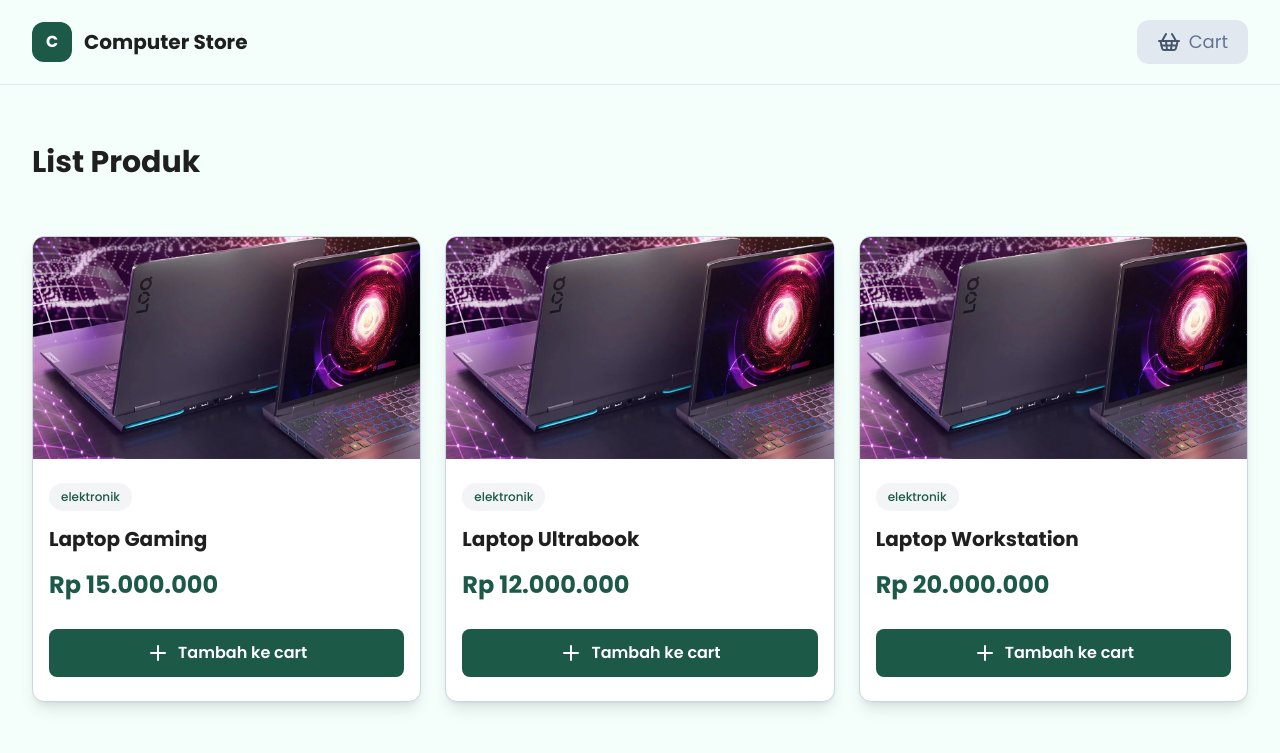
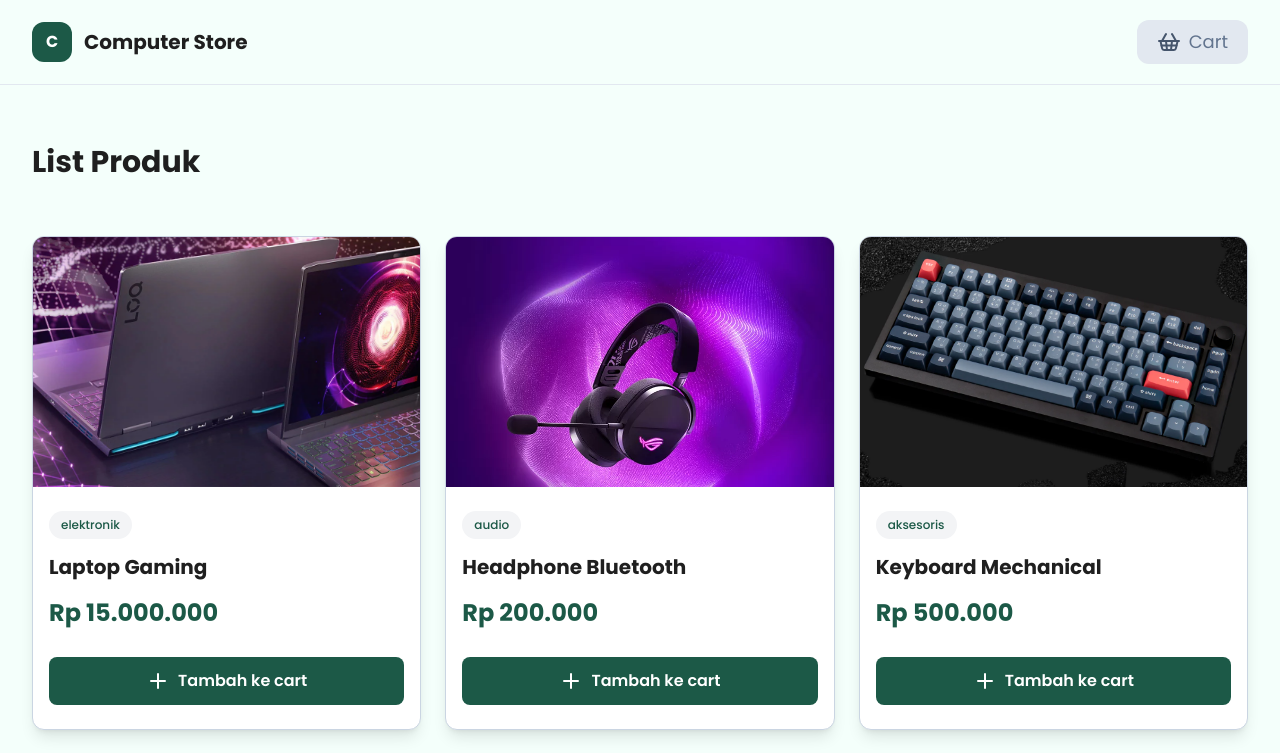
Before and after one commit to DRY-7717/cart-system-app-bima-interview-the-master-steel-mfc, a Vue app: page / in a window 1280 px wide. Shown: the top 753 px of the page. Built offline with nearby package versions, Linux system fonts and the light colour scheme.

Commit message:
fix image

```diff
--- a/src/components/CardProduct.vue
+++ b/src/components/CardProduct.vue
@@ -1,7 +1,7 @@
 <template>
     <div class="card rounded-xl overflow-hidden shadow-lg bg-white border border-slate-300">
-        <div class="card_header">
-            <img src="/src/assets/laptop.webp" class="w-full object-cover object-center" alt="Laptop Gaming">
+        <div class="card_header h-[250px] w-full overflow-hidden">
+            <img :src="image" class="w-full h-full object-cover object-center" :alt="title">
         </div>
         <div class="card_body py-6 px-4">
             <span
--- a/src/components/OffCanvas.vue
+++ b/src/components/OffCanvas.vue
@@ -12,14 +12,14 @@
                 <X :size="28" @click="sendIsActiveCanvas" class="cursor-pointer" />
 
             </div>
-            <div class="offcanvas_body p-6 h-[calc(100%-80px)] overflow-y-auto">
+            <div class="offcanvas_body p-6 h-[calc(100%-33%)] overflow-y-auto">
 
                 <div v-if="cart.totalItems != 0">
                     <div v-for="(item, index) in cart.items" :key="index"
                         class="item_cart w-full p-3 rounded-lg bg-slate-200 mb-3">
                         <div class="flex gap-x-4">
                             <div class="box_image_product w-24 h-24 rounded-lg overflow-hidden">
-                                <img :src="item.image" alt="Laptop Gaming"
+                                <img :src="item.image" :alt="item.title"
                                     class="w-full h-full object-cover object-center">
                             </div>
                             <div class="info_product flex-1 ">
--- a/src/components/SectionProduct.vue
+++ b/src/components/SectionProduct.vue
@@ -16,6 +16,12 @@
 import { ref } from 'vue';
 import CardProduct from './CardProduct.vue';
 import { useCartStore } from '@/stores/cart';
+import headphone from '@/assets/headphone.webp';
+import keyboard from '@/assets/keyboard.webp';
+import laptop from '@/assets/laptop.webp';
+import monitor from '@/assets/monitor.webp';
+import mouse from '@/assets/mouse.jpeg';
+import ssd from '@/assets/ssd.jpg';
 
 
 const cart = useCartStore();
@@ -34,21 +40,42 @@
         category: 'elektronik',
         title: 'Laptop Gaming',
         price: 15000000,
-        image: '/src/assets/laptop.webp',
+        image: laptop,
     },
     {
         id: 2,
-        category: 'elektronik',
-        title: 'Laptop Ultrabook',
-        price: 12000000,
-        image: '/src/assets/laptop.webp',
+        category: 'audio',
+        title: 'Headphone Bluetooth',
+        price: 200000,
+        image: headphone,
     },
     {
         id: 3,
+        category: 'aksesoris',
+        title: 'Keyboard Mechanical',
+        price: 500000,
+        image: keyboard,
+    },
+    {
+        id: 4,
         category: 'elektronik',
-        title: 'Laptop Workstation',
-        price: 20000000,
-        image: '/src/assets/laptop.webp',
+        title: 'Monitor 24 Inch',
+        price: 2000000,
+        image: monitor,
+    },
+    {
+        id: 5,
+        category: 'aksesoris',
+        title: 'Mouse Wireless',
+        price: 100000,
+        image: mouse,
+    },
+    {
+        id: 6,
+        category: 'elektronik',
+        title: 'SSD 1TB',
+        price: 1200000,
+        image: ssd,
     },
 ]);
 
```
